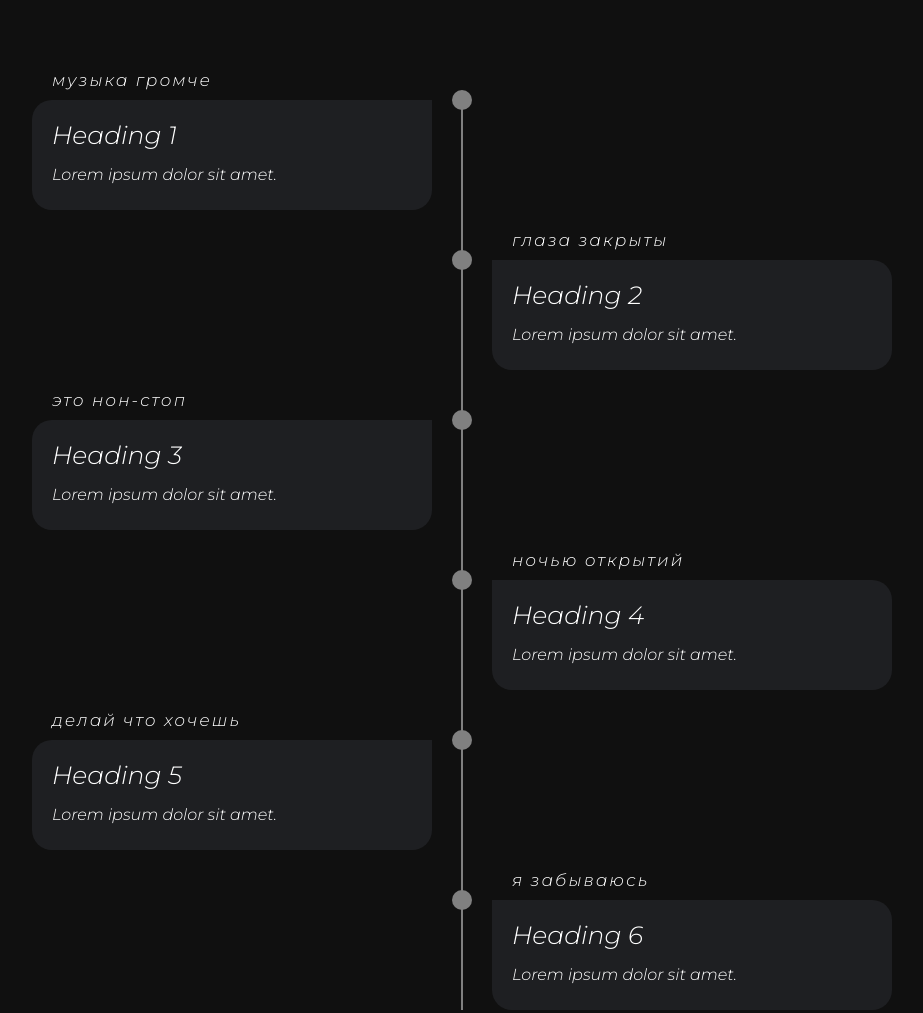
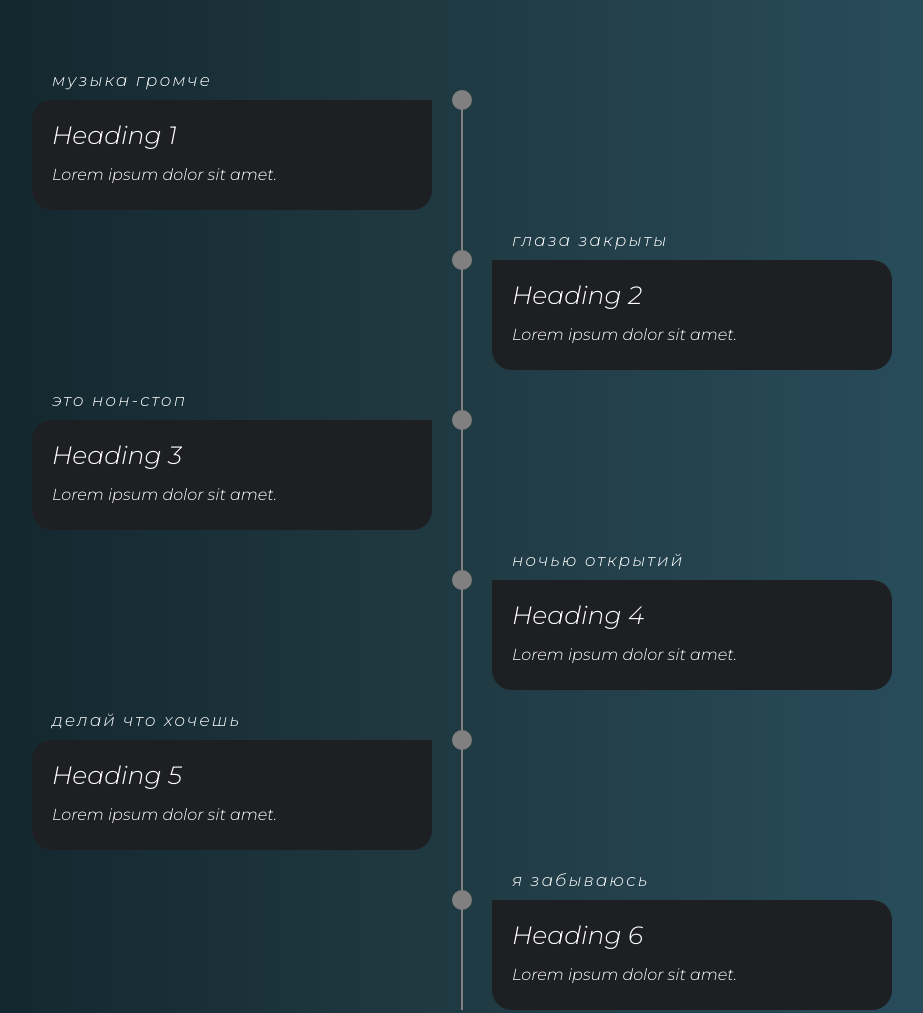
Before and after one commit to inwhitemist/Infinite-May, a plain HTML site: page index.html in a window 1280 px wide. Shown: the top 1013 px of the page, without its empty margins (178-1101 px from the left). Drawn offline with Linux system fonts and the light colour scheme.

Commit message:
bg change

```diff
--- a/src/css/ctyle.css
+++ b/src/css/ctyle.css
@@ -15,7 +15,10 @@ color: white;
     align-items: center;
     justify-content: center;
     padding: 100px 0;
-    background-color: #101010;
+    background: linear-gradient(to right, #0f2027, #203a43, #2c5364);
+
+
+
 }
 .timeline{
     width: 80%;
```
